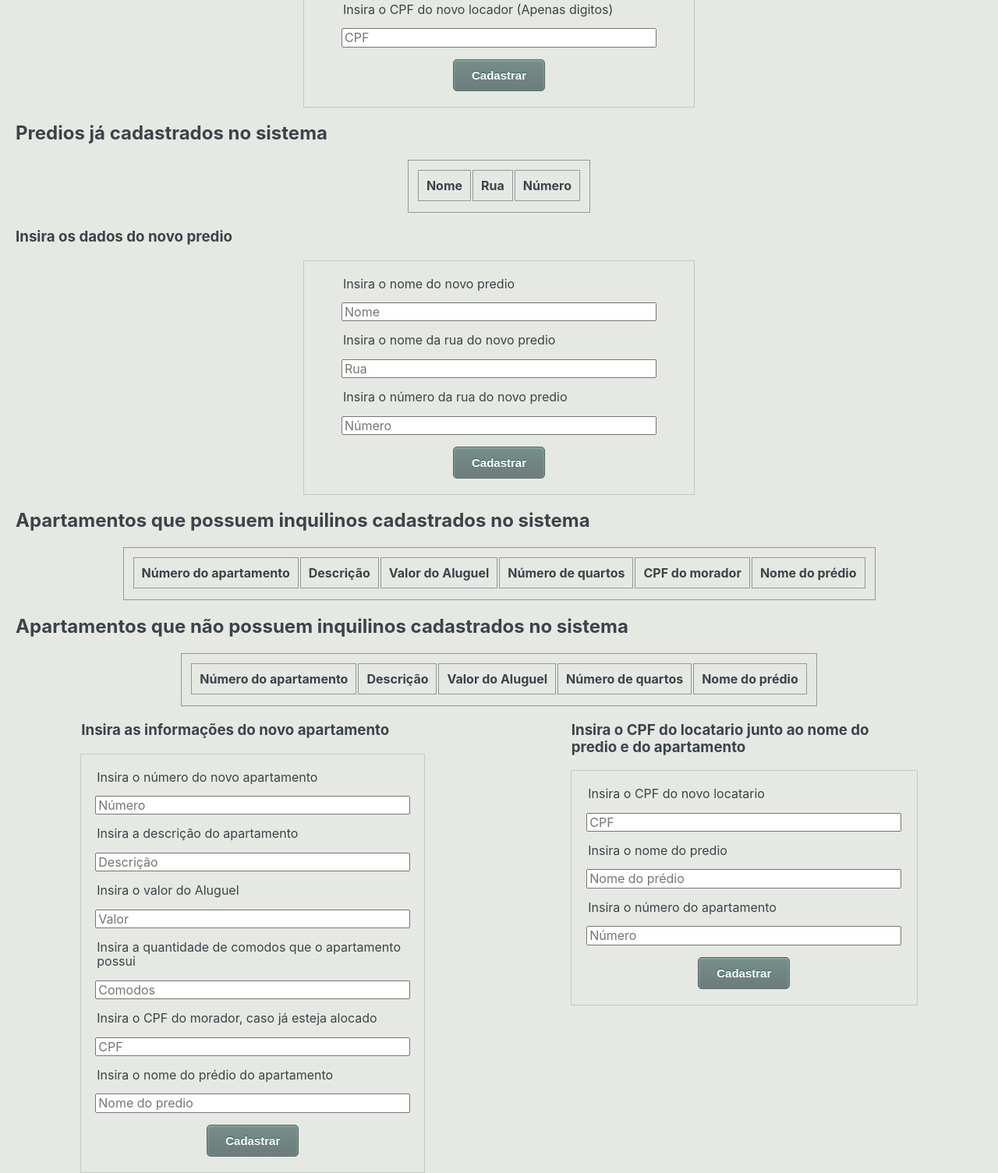
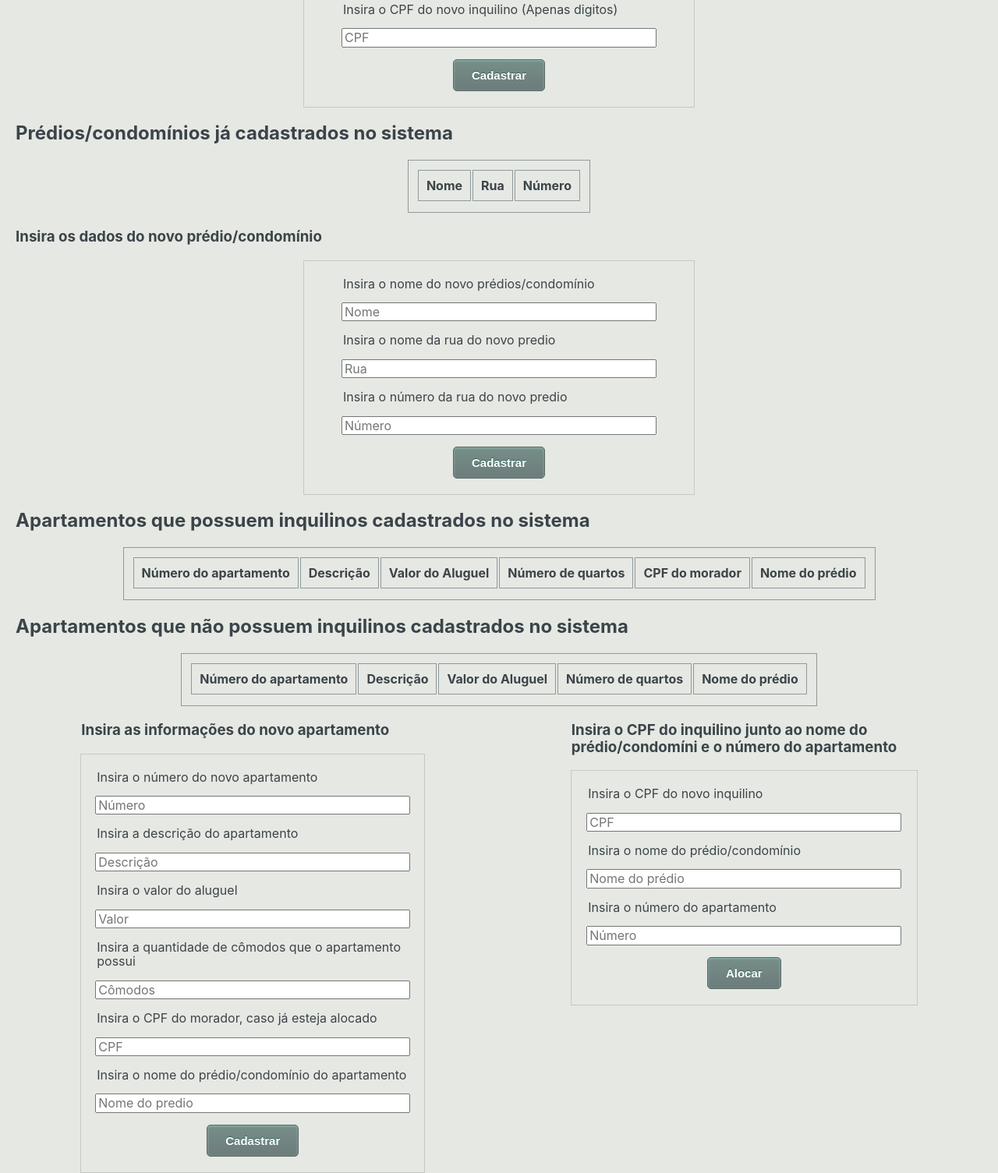
Before and after one commit to sergioj1123/apartment-rental-system, a website with bundled scripts: page front/index.html in a window 1280 px wide. Shown: the part 364-1869 px from the top of the page at 78% size. Built offline with nearby package versions, Linux system fonts and the light colour scheme; files whose address does not match are found by name; a web font is replaced by a local one.

Commit message:
docs: redme.md

```diff
--- a/front/index.html
+++ b/front/index.html
@@ -14,7 +14,7 @@
       <header><h1 class="title">Sistema de Aluguel de Apartementos</h1></header>
       <main>
         <section class="visualization visualization__tenants">
-          <h2 class="subtitle">Locatarios já cadastrados no sistema</h2>
+          <h2 class="subtitle">Inquilinos já cadastrados no sistema</h2>
           <div class="tenants-table">
             <table>
               <thead>
@@ -29,7 +29,7 @@
               </tbody>
             </table>
           </div>
-          <h3 class="newForm">Insira os dados de um novo Locatario</h3>
+          <h3 class="newForm">Insira os dados de um novo inquilino</h3>
           <div class="container-form">
             <form class="tenants-form">
               <label for="tenants-name" class="tenants-name-form"
@@ -46,7 +46,7 @@
                 required
               />
               <label for="tenants-cpf" class="tenants-cpf-form"
-                >Insira o CPF do novo locador (Apenas digitos)</label
+                >Insira o CPF do novo inquilino (Apenas digitos)</label
               >
               <input
                 type="text"
@@ -63,7 +63,7 @@
           </div>
         </section>
         <section class="visualization visualization_buildings">
-          <h2 class="subtitle">Predios já cadastrados no sistema</h2>
+          <h2 class="subtitle">Prédios/condomínios já cadastrados no sistema</h2>
           <div class="buildings-table">
             <table>
               <thead>
@@ -79,11 +79,11 @@
               </tbody>
             </table>
           </div>
-          <h3 class="newForm">Insira os dados do novo predio</h3>
+          <h3 class="newForm">Insira os dados do novo prédio/condomínio</h3>
           <div class="container-form">
             <form class="building-form">
               <label for="building-name" class="building-name-form"
-                >Insira o nome do novo predio</label
+                >Insira o nome do novo prédios/condomínio</label
               >
               <input
                 type="text"
@@ -198,7 +198,7 @@
             required
           />
           <label for="apartment-RentValue" class="apartment-RentValue-form"
-            >Insira o valor do Aluguel</label
+            >Insira o valor do aluguel</label
           >
           <input
             type="number"
@@ -209,11 +209,11 @@
             required
           />
           <label for="apartmant-numberRooms" class="apartmant-numberRooms-form"
-            >Insira a quantidade de comodos que o apartamento possui</label
+            >Insira a quantidade de cômodos que o apartamento possui</label
           >
           <input
             type="number"
-            placeholder="Comodos"
+            placeholder="Cômodos"
             name="numberRoomsApartmant"
             id="apartmant-numberRooms"
             class="numberRoomsApartmant"
@@ -232,7 +232,7 @@
           maxlength="11"
         />
         <label for="apartmant-nameBuilding" class="apartmant-nameBuilding-form"
-          >Insira o nome do prédio do apartamento</label
+          >Insira o nome do prédio/condomínio do apartamento</label
         >
         <input
           type="text"
@@ -248,11 +248,11 @@
     </div>
     <div class="container">
 
-      <h3 class="newForm">Insira o CPF do locatario junto ao nome do predio e do apartamento</h3>
+      <h3 class="newForm">Insira o CPF do inquilino junto ao nome do prédio/condomíni e o número do apartamento</h3>
       <div class="container-form">
       <form  class="apartmant-change-form">
         <label for="cpfLocatario" class="apartmant-name-form"
-          >Insira o CPF do novo locatario</label
+          >Insira o CPF do novo inquilino</label
         >
         <input
           type="number"
@@ -265,7 +265,7 @@
           required
         />
         <label for="nameBuilding" class="nameBuilding-form"
-          >Insira o nome do predio</label
+          >Insira o nome do prédio/condomínio</label
         >
         <input
           type="text"
@@ -286,7 +286,7 @@
           class="apartmantNumber"
           required
         />
-        <button type="submit" class="form__button">Cadastrar</button>
+        <button type="submit" class="form__button">Alocar</button>
       </form>
     </div>
     </div>
```
Also changed, not shown: README.md (added), front/README.md (deleted).
